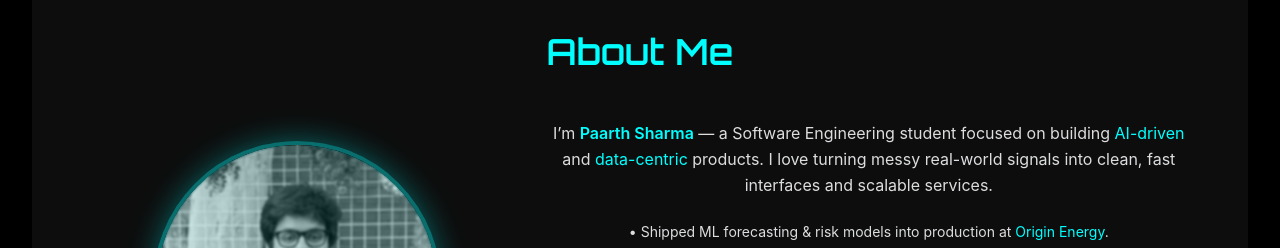
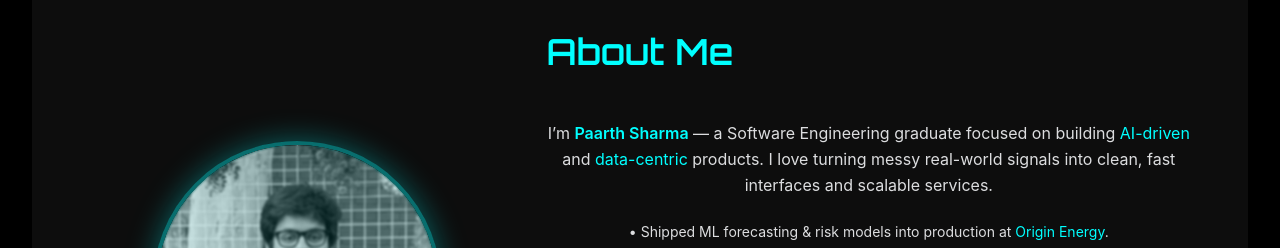
Before and after one commit to PaarthSh4rma/portfolio-website, a React (Vite) app: page / in a window 1280 px wide. Shown: the part 880-1128 px from the top of the page. Built offline with nearby package versions, Linux system fonts and the light colour scheme.

Commit message:
fixing small

```diff
--- a/src/sections/About.tsx
+++ b/src/sections/About.tsx
@@ -35,7 +35,7 @@ export default function About() {
         >
           <p className="text-starWhite/90 leading-relaxed">
             I’m <span className="text-saberTeal font-semibold">Paarth Sharma</span> —
-            a Software Engineering student focused on building
+            a Software Engineering graduate focused on building
             <span className="text-saberTeal"> AI-driven</span> and
             <span className="text-saberTeal"> data-centric</span> products. I love turning
             messy real-world signals into clean, fast interfaces and scalable services.
```
